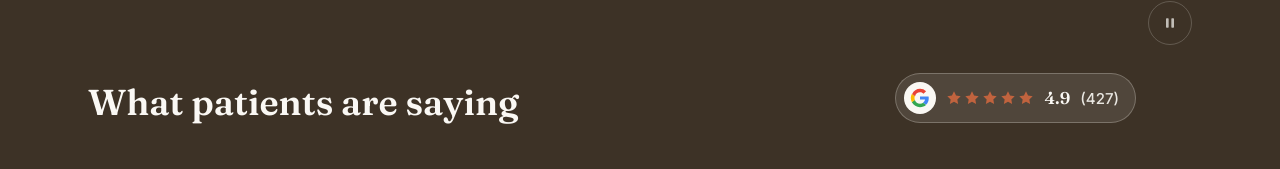
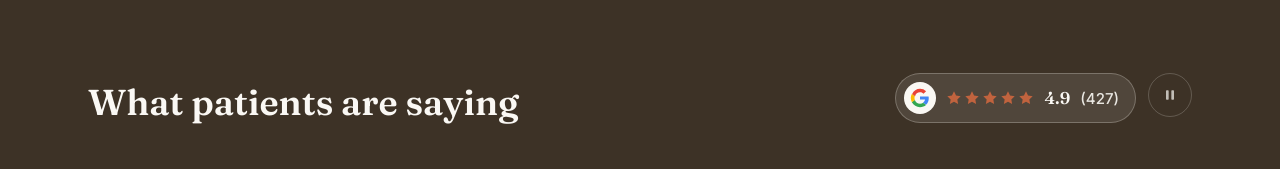
Before and after one commit to akashsst-code/supertooth-dentistry, a Next.js app: page / in a window 1280 px wide. Shown: the part 2786-2955 px from the top of the page. Built offline with nearby package versions, Linux system fonts and the light colour scheme.

Commit message:
Fix pause button positioning: anchor to header row, not section padding

```diff
--- a/src/components/TestimonialsSection.tsx
+++ b/src/components/TestimonialsSection.tsx
@@ -87,22 +87,22 @@ export function TestimonialsSection() {
 
   return (
     <section className="bg-espresso text-warm-ivory">
-      <div className="relative mx-auto max-w-6xl px-4 sm:px-6 py-16 sm:py-24">
+      <div className="mx-auto max-w-6xl px-4 sm:px-6 py-16 sm:py-24">
+        <div className="relative flex flex-wrap items-end justify-between gap-4 mb-12 pr-14">
           {/* Pause/play — WCAG 2.2.2 requires a way to stop auto-moving
               content, but it doesn't need to sit inside the rating badge's
-            row competing for space with it. Tucked into its own corner
-            instead, clear of both the heading and the badge. */}
+              row competing for space with it. Anchored to this row's own
+              corner instead, clear of both the heading and the badge. */}
           <button
             type="button"
             onClick={() => setUserPaused((p) => !p)}
             aria-label={userPaused ? "Resume testimonial scroll" : "Pause testimonial scroll"}
             aria-pressed={userPaused}
-          className="tap-target absolute top-4 right-4 sm:top-6 sm:right-6 inline-flex items-center justify-center rounded-full border border-warm-ivory/20 text-warm-ivory/70 hover:text-warm-ivory hover:border-warm-ivory/40 transition-colors"
+            className="tap-target absolute top-0 right-0 inline-flex items-center justify-center rounded-full border border-warm-ivory/20 text-warm-ivory/70 hover:text-warm-ivory hover:border-warm-ivory/40 transition-colors"
           >
             {userPaused ? <PlayIcon /> : <PauseIcon />}
           </button>
 
-        <div className="flex flex-wrap items-end justify-between gap-4 mb-12 pr-14">
           <h2 className="font-display text-2xl sm:text-3xl font-semibold">What patients are saying</h2>
           {/* Rating badge — was a bare 16px icon sitting directly on the
               dark section with no container of its own, easy to miss and
```
Lines whose indentation alone changed are shown as unchanged.
